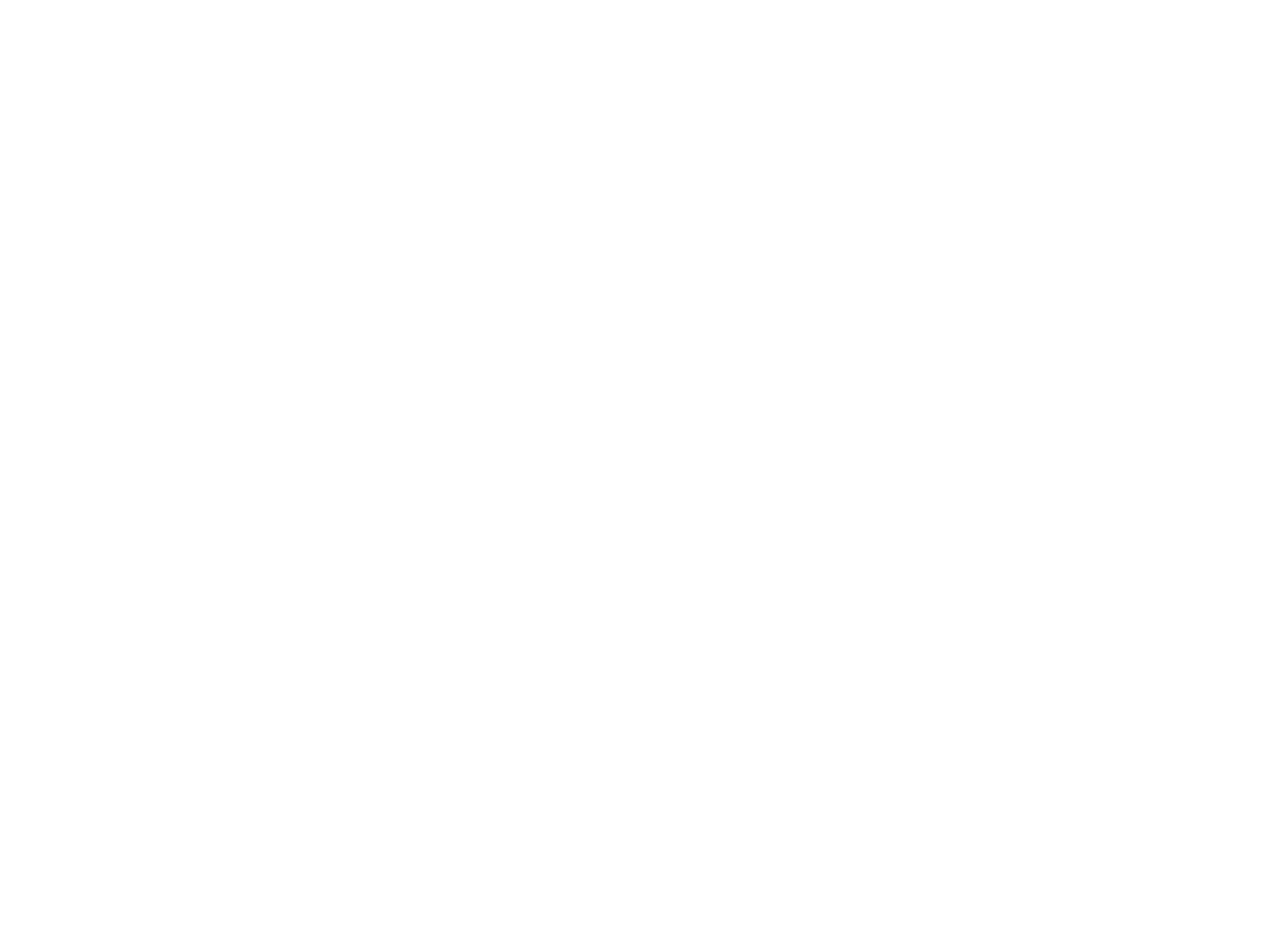
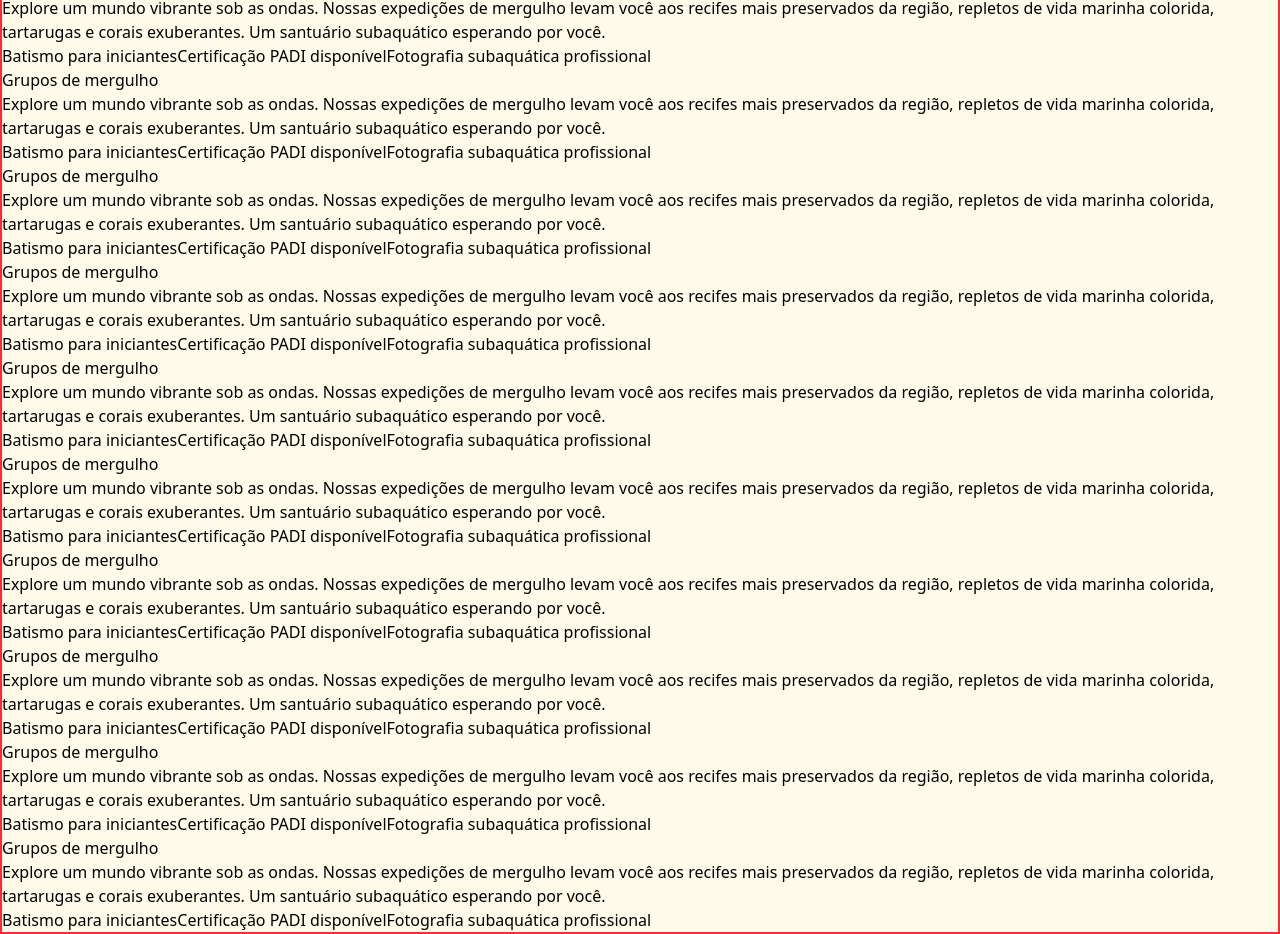
Before and after one commit to julianarocumback/aqua, a React (Vite) app: page / in a window 1280 px wide. Shown: the part 895-1829 px from the top of the page. Before the commit the page ends 890 px from the top, so only its background shows below. Built offline with nearby package versions, Linux system fonts and the light colour scheme.

Commit message:
Arrumando as atividades

```diff
--- a/src/components/activities/Activities.jsx
+++ b/src/components/activities/Activities.jsx
@@ -1,6 +1,6 @@
 export default function Activities() {
     return (
-        <section id="activities" className="h-full mt-[-150px] pt-25 bg-amber-50 z-1 relative border-2 border-red-500">
+        <section id="activities" className="h-full lg:mt-[-75px] lg:scroll-mt-[75px] pt-25 bg-amber-50 z-1 relative border-2 border-red-500">
             <span>EXPERIÊNCIAS</span>
             <h2>Nossas Atividades</h2>
 
@@ -29,9 +29,80 @@
                     <span>Fotografia subaquática profissional</span>
                 </div>
 
+                <div>
+                    <h3>Grupos de mergulho</h3>
+                    <h1>Explore um mundo vibrante sob as ondas. Nossas expedições de mergulho levam você aos recifes mais preservados da região, repletos de vida marinha colorida, tartarugas e corais exuberantes. Um santuário subaquático esperando por você.</h1>
+                    <span>Batismo para iniciantes</span>
+                    <span>Certificação PADI disponível</span>
+                    <span>Fotografia subaquática profissional</span>
+                </div>
+
+                <div>
+                    <h3>Grupos de mergulho</h3>
+                    <h1>Explore um mundo vibrante sob as ondas. Nossas expedições de mergulho levam você aos recifes mais preservados da região, repletos de vida marinha colorida, tartarugas e corais exuberantes. Um santuário subaquático esperando por você.</h1>
+                    <span>Batismo para iniciantes</span>
+                    <span>Certificação PADI disponível</span>
+                    <span>Fotografia subaquática profissional</span>
+                </div>
+
+                <div>
+                    <h3>Grupos de mergulho</h3>
+                    <h1>Explore um mundo vibrante sob as ondas. Nossas expedições de mergulho levam você aos recifes mais preservados da região, repletos de vida marinha colorida, tartarugas e corais exuberantes. Um santuário subaquático esperando por você.</h1>
+                    <span>Batismo para iniciantes</span>
+                    <span>Certificação PADI disponível</span>
+                    <span>Fotografia subaquática profissional</span>
+                </div>
+
+                <div>
+                    <h3>Grupos de mergulho</h3>
+                    <h1>Explore um mundo vibrante sob as ondas. Nossas expedições de mergulho levam você aos recifes mais preservados da região, repletos de vida marinha colorida, tartarugas e corais exuberantes. Um santuário subaquático esperando por você.</h1>
+                    <span>Batismo para iniciantes</span>
+                    <span>Certificação PADI disponível</span>
+                    <span>Fotografia subaquática profissional</span>
+                </div>
+
+                <div>
+                    <h3>Grupos de mergulho</h3>
+                    <h1>Explore um mundo vibrante sob as ondas. Nossas expedições de mergulho levam você aos recifes mais preservados da região, repletos de vida marinha colorida, tartarugas e corais exuberantes. Um santuário subaquático esperando por você.</h1>
+                    <span>Batismo para iniciantes</span>
+                    <span>Certificação PADI disponível</span>
+                    <span>Fotografia subaquática profissional</span>
+                </div>
 
 
+                <div>
+                    <h3>Grupos de mergulho</h3>
+                    <h1>Explore um mundo vibrante sob as ondas. Nossas expedições de mergulho levam você aos recifes mais preservados da região, repletos de vida marinha colorida, tartarugas e corais exuberantes. Um santuário subaquático esperando por você.</h1>
+                    <span>Batismo para iniciantes</span>
+                    <span>Certificação PADI disponível</span>
+                    <span>Fotografia subaquática profissional</span>
+                </div>
 
+
+                <div>
+                    <h3>Grupos de mergulho</h3>
+                    <h1>Explore um mundo vibrante sob as ondas. Nossas expedições de mergulho levam você aos recifes mais preservados da região, repletos de vida marinha colorida, tartarugas e corais exuberantes. Um santuário subaquático esperando por você.</h1>
+                    <span>Batismo para iniciantes</span>
+                    <span>Certificação PADI disponível</span>
+                    <span>Fotografia subaquática profissional</span>
+                </div>
+
+
+                <div>
+                    <h3>Grupos de mergulho</h3>
+                    <h1>Explore um mundo vibrante sob as ondas. Nossas expedições de mergulho levam você aos recifes mais preservados da região, repletos de vida marinha colorida, tartarugas e corais exuberantes. Um santuário subaquático esperando por você.</h1>
+                    <span>Batismo para iniciantes</span>
+                    <span>Certificação PADI disponível</span>
+                    <span>Fotografia subaquática profissional</span>
+                </div>
+
+                <div>
+                    <h3>Grupos de mergulho</h3>
+                    <h1>Explore um mundo vibrante sob as ondas. Nossas expedições de mergulho levam você aos recifes mais preservados da região, repletos de vida marinha colorida, tartarugas e corais exuberantes. Um santuário subaquático esperando por você.</h1>
+                    <span>Batismo para iniciantes</span>
+                    <span>Certificação PADI disponível</span>
+                    <span>Fotografia subaquática profissional</span>
+                </div>
 
 
 
```
